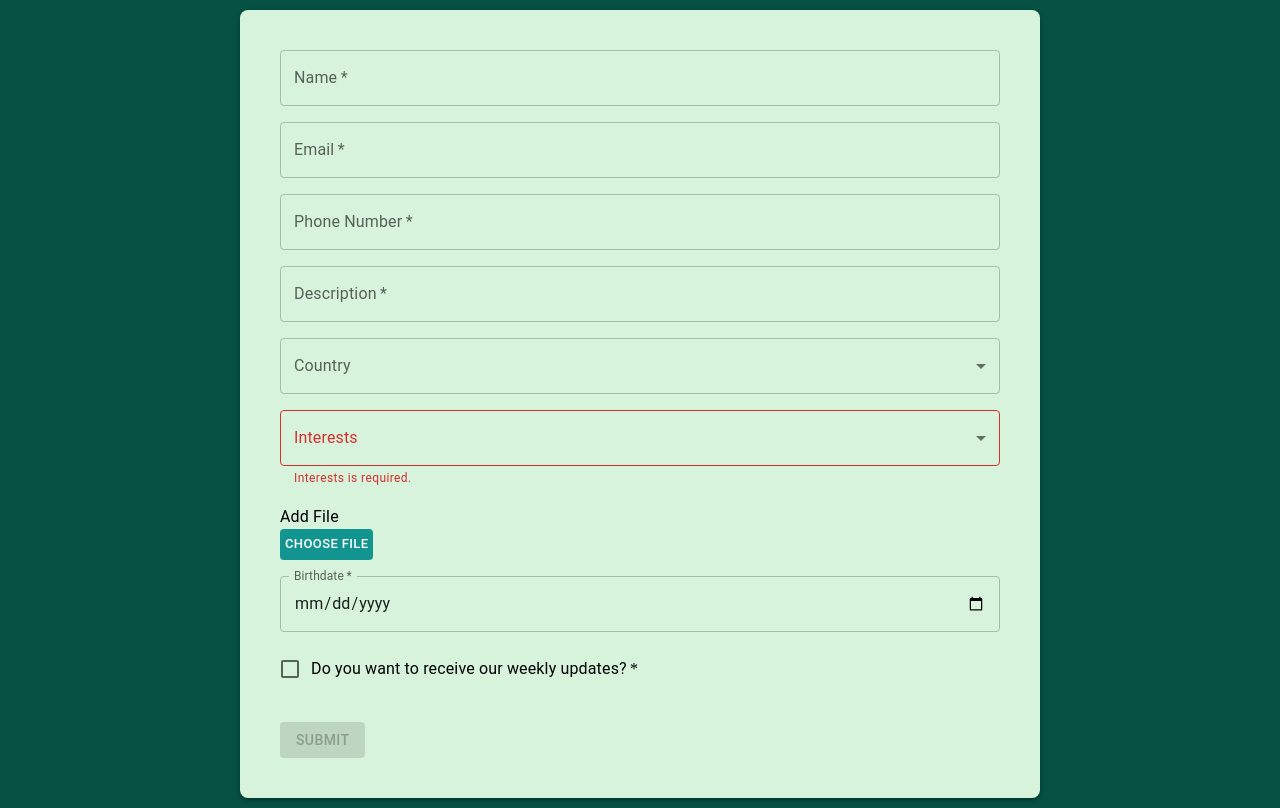
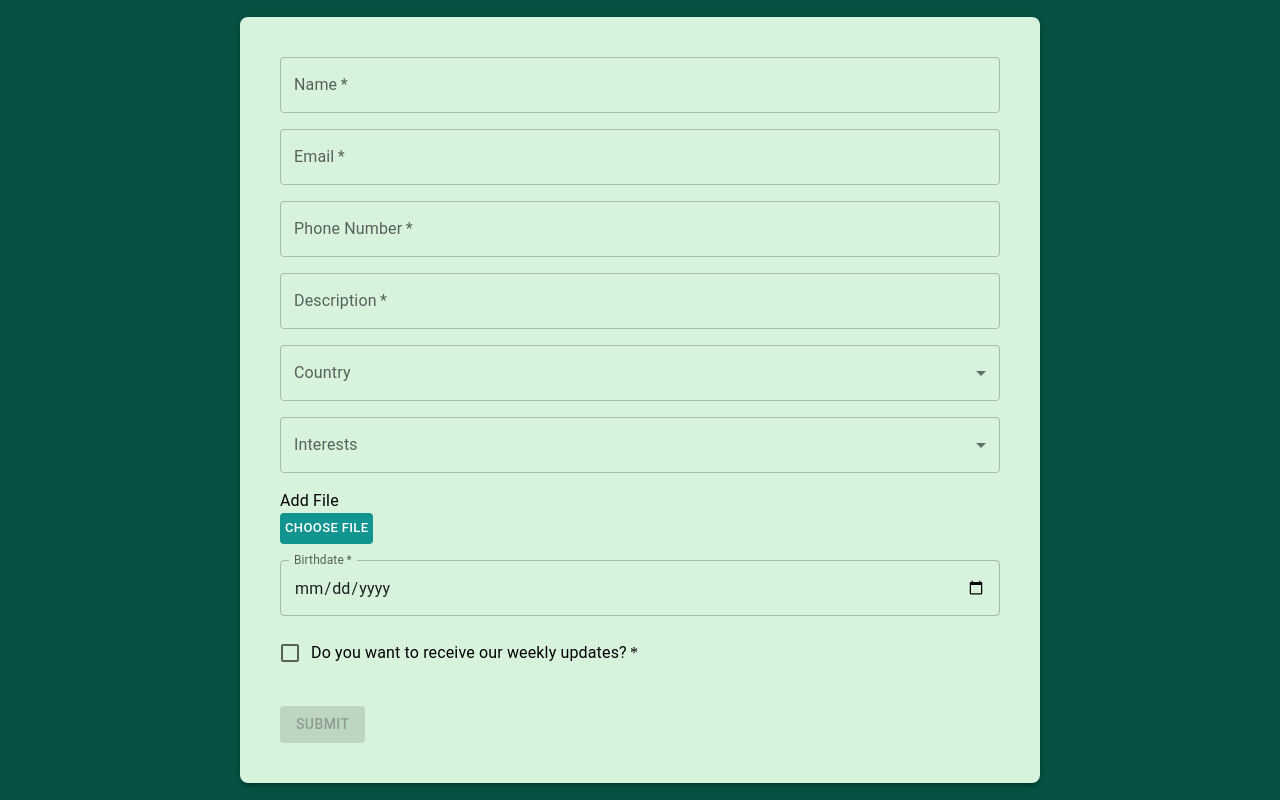
Before and after one commit to ankman007/dynamic-form, a React (Vite) app: page / in a window 1280 px wide. Built offline with nearby package versions, Linux system fonts and the light colour scheme.

Commit message:
minor-fix

```diff
--- a/src/components/MultiSelect/MultiSelectComponent.tsx
+++ b/src/components/MultiSelect/MultiSelectComponent.tsx
@@ -1,4 +1,4 @@
-import React, { useEffect } from "react";
+import React, { useEffect, useState } from "react";
 import {
   Select,
   MenuItem,
@@ -21,22 +21,20 @@ const MultiSelectComponent: React.FC<MultiSelectComponentProps> = ({
   options,
   required = false,
   onError,
+  error
 }) => {
-  // eslint-disable-next-line react-hooks/exhaustive-deps
   const selectedValues = Array.isArray(value) ? value : [];
+  const [active, setActive] = useState(false);
 
   useEffect(() => {
-    if (required && selectedValues.length === 0) {
+    if (active && required && selectedValues.length === 0) {
       const error = `${label} is required.`;
-      setError(error);
       if (onError) onError(name, error);
     } else {
-      setError(null);
       if (onError) onError(name, null);
     }
   }, [selectedValues, required, label, name, onError]);
 
-  const [error, setError] = React.useState<string | null>('');
 
   const handleChange = (event: SelectChangeEvent<string[]>) => {
     const newValue = event.target.value;
@@ -44,11 +42,10 @@ const MultiSelectComponent: React.FC<MultiSelectComponentProps> = ({
 
     if (required && newValue.length === 0) {
       const errorMessage = `${label} is required.`;
-      setError(errorMessage);
       if (onError) onError(name, errorMessage);
     } else {
-      setError(null);
       if (onError) onError(name, null);
+      setActive(true);
     }
   };
 
```
